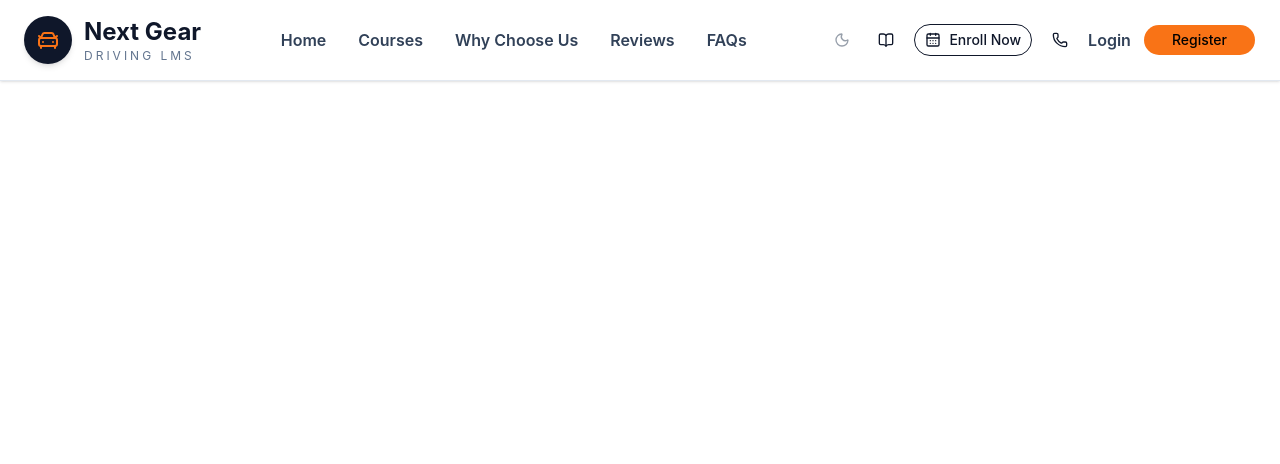
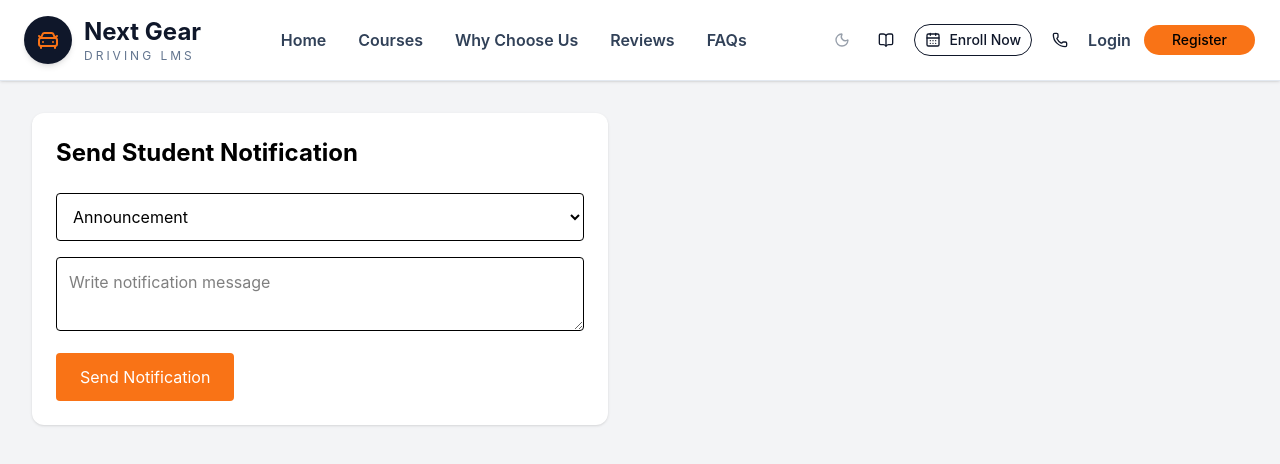
Before and after one commit to derrickweru73/next-gear-driving, a React (Vite) app: page /admin-notifications in a window 1280 px wide. Shown: the top 464 px of the page. Built offline with nearby package versions, Linux system fonts and the light colour scheme.

Commit message:
feat: add admin notification

```diff
--- a/src/App.jsx
+++ b/src/App.jsx
@@ -32,6 +32,7 @@ import AdminPracticalLessons from "./pages/AdminPracticalLesson";
 import StudentProfile from "./pages/StudentProfile";
 import StudentPayment from "./pages/StudentPayment";
 import StudentNotification from "./pages/StudentNotifications";
+import AdminNotification from "./pages/AdminNotification";
 function App() {
   return (
     <>
@@ -62,6 +63,7 @@ function App() {
         <Route path="/admin/payments" element={<AdminPayments />} />
         <Route path="/admin/practical-lessons" element={<AdminPracticalLessons />} />
         <Route path="/student-notifications" element={<StudentNotification/>} />
+        <Route path="/admin-notifications" element={<AdminNotification/>} />
 
 
 
--- a/src/pages/AdminDashboard.jsx
+++ b/src/pages/AdminDashboard.jsx
@@ -11,6 +11,7 @@ import {
   CreditCard,
   CalendarDays,
   CheckCircle,
+  Bell,
   Settings,
   LogOut,
 } from "lucide-react";
@@ -182,6 +183,14 @@ const AdminDashboard = () => {
             <CreditCard size={20} />
             Payments
           </Link>
+
+          <Link
+            to="/admin-notification"
+            className="flex items-center gap-3 px-6 py-4 hover:bg-slate-800 transition"
+          >
+            <Bell size={20} />
+            Notifications
+          </Link>
         </nav>
 
         <div className="p-6">
--- /dev/null
+++ b/src/pages/AdminNotification.jsx
@@ -0,0 +1,80 @@
+import { useState } from "react";
+
+const AdminNotification = () => {
+  const [notification, setNotification] = useState({
+    type: "Announcement",
+    message: "",
+    date: new Date().toLocaleDateString(),
+    read: false,
+  });
+
+  const handleSubmit = (e) => {
+    e.preventDefault();
+
+    const existingNotifications =
+      JSON.parse(localStorage.getItem("notifications")) || [];
+
+    const newNotification = {
+      id: Date.now(),
+      ...notification,
+    };
+
+    localStorage.setItem(
+      "notifications",
+      JSON.stringify([...existingNotifications, newNotification]),
+    );
+
+    alert("Notification sent successfully");
+
+    setNotification({
+      type: "Announcement",
+      message: "",
+      date: new Date().toLocaleDateString(),
+      read: false,
+    });
+  };
+
+  return (
+    <div className="p-8 bg-gray-100 min-h-screen">
+      <div className="bg-white p-6 rounded-xl shadow max-w-xl">
+        <h1 className="text-2xl font-bold mb-6">Send Student Notification</h1>
+
+        <form onSubmit={handleSubmit} className="space-y-4">
+          <select
+            value={notification.type}
+            onChange={(e) =>
+              setNotification({
+                ...notification,
+                type: e.target.value,
+              })
+            }
+            className="w-full border p-3 rounded"
+          >
+            <option>Announcement</option>
+            <option>Lesson</option>
+            <option>Payment</option>
+            <option>Course</option>
+          </select>
+
+          <textarea
+            placeholder="Write notification message"
+            value={notification.message}
+            onChange={(e) =>
+              setNotification({
+                ...notification,
+                message: e.target.value,
+              })
+            }
+            className="w-full border p-3 rounded"
+          />
+
+          <button className="bg-[#F97316] text-white px-6 py-3 rounded">
+            Send Notification
+          </button>
+        </form>
+      </div>
+    </div>
+  );
+};
+
+export default AdminNotification;
```
